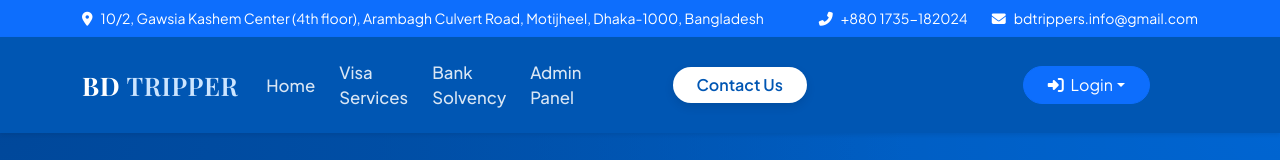
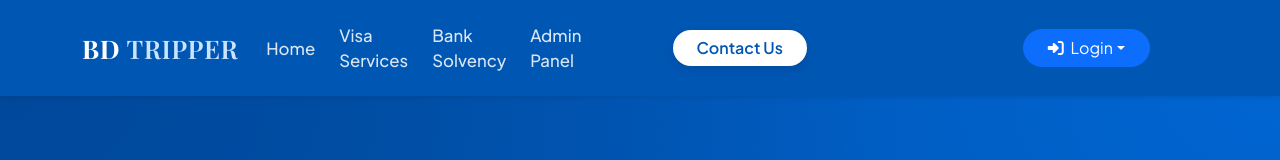
Before and after one commit to imranislam7221-commits/bdtrippers, a Next.js app: page / in a window 1280 px wide. Shown: the top 160 px of the page. Built offline with nearby package versions, Linux system fonts and the light colour scheme; no server answers; the database is empty.

Commit message:
chore: remove top info bar from header

```diff
--- a/src/components/layout/Header.tsx
+++ b/src/components/layout/Header.tsx
@@ -51,21 +51,7 @@ export default function Header() {
 
   return (
     <>
-      {/* Top Info Bar */}
-      <div className="bg-primary text-white py-2 d-none d-lg-block">
-        <div className="container d-flex justify-content-between align-items-center">
-          <div className="small">
-            <i className="fas fa-map-marker-alt me-2"></i>
-            10/2, Gawsia Kashem Center (4th floor), Arambagh Culvert Road, Motijheel, Dhaka-1000, Bangladesh
-          </div>
-          <div className="small">
-            <i className="fas fa-phone-alt me-2"></i>
-            +880 1735-182024
-            <i className="fas fa-envelope ms-4 me-2"></i>
-            bdtrippers.info@gmail.com
-          </div>
-        </div>
-      </div>
+
 
       <nav className="navbar navbar-expand-lg custom-navbar sticky-top shadow-sm">
       <div className="container d-flex justify-content-between align-items-center">
```
